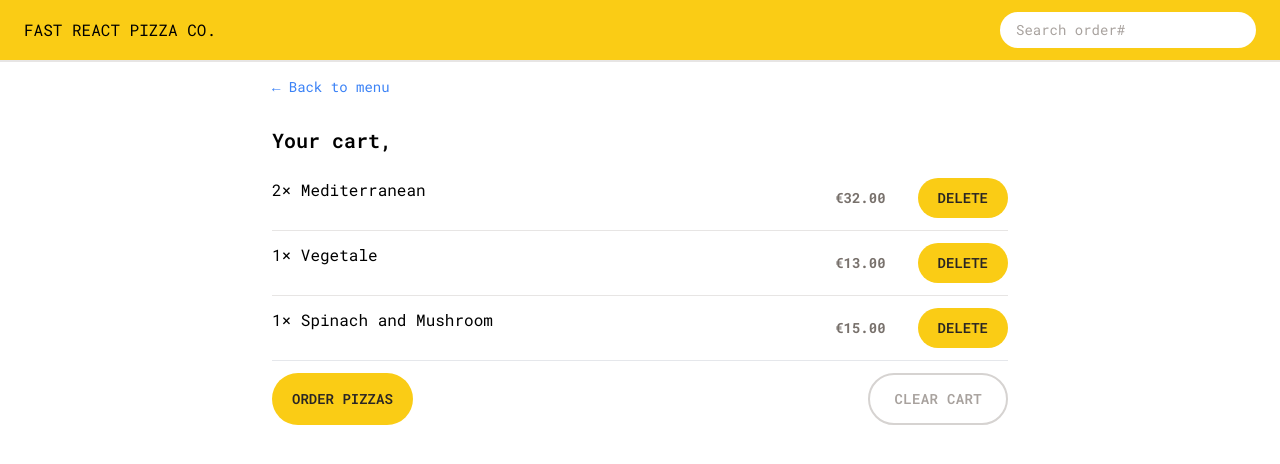
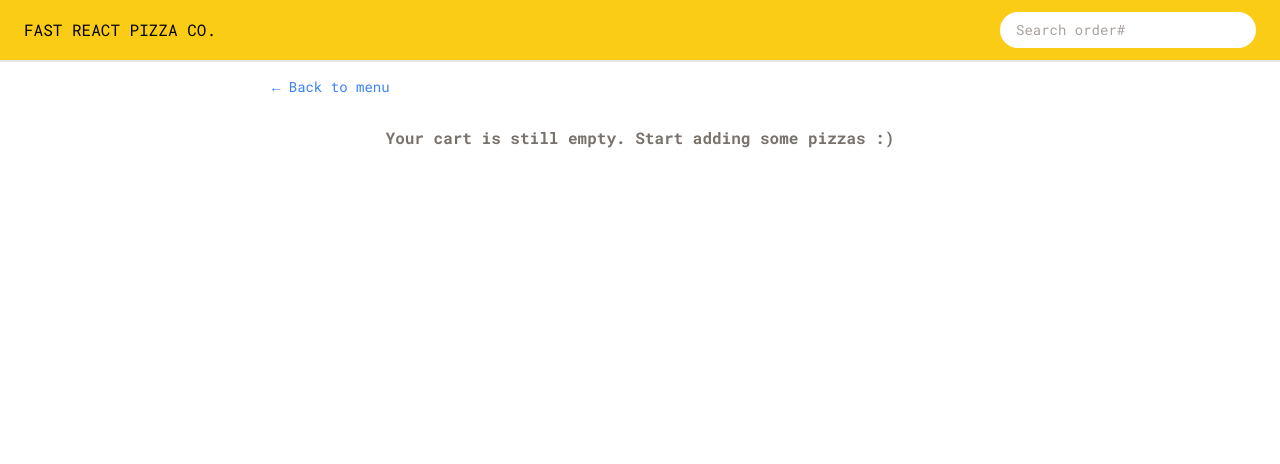
Before and after one commit to merk48/React-Projects--FastReactPizza, a React (Vite) app: page /cart in a window 1280 px wide. Shown: the top 464 px of the page. Built offline with nearby package versions, Linux system fonts and the light colour scheme.

Commit message:
feat: cart view list done

```diff
--- a/src/features/cart/components/CartItem.jsx
+++ b/src/features/cart/components/CartItem.jsx
@@ -1,8 +1,11 @@
+import { useDispatch } from "react-redux";
 import Button from "../../../shared/components/Button";
 import { formatCurrency } from "../../../shared/utils/helpers";
+import { deleteItem } from "../context/cartSlice";
 
 function CartItem({ item }) {
   const { pizzaId, name, quantity, totalPrice } = item;
+  const dispatch = useDispatch();
 
   return (
     <li className="py-3 sm:flex sm:justify-between">
@@ -13,7 +16,9 @@ function CartItem({ item }) {
         <p className="text-sm font-bold text-stone-500">
           {formatCurrency(totalPrice)}
         </p>
-        <Button type="small">Delete</Button>
+        <Button type="small" onClick={() => dispatch(deleteItem(pizzaId))}>
+          Delete
+        </Button>
       </div>
     </li>
   );
--- a/src/features/cart/components/EmptyCart.jsx
+++ b/src/features/cart/components/EmptyCart.jsx
@@ -1,11 +1,12 @@
-import { Link } from "react-router-dom";
+import LinkButton from "../../../shared/components/LinkButton";
 
 function EmptyCart() {
   return (
-    <div>
-      <Link to="/menu">&larr; Back to menu</Link>
-
-      <p>Your cart is still empty. Start adding some pizzas :)</p>
+    <div className="px-4 py-3">
+      <LinkButton to="/menu">&larr; Back to menu</LinkButton>
+      <p className="mx-10 my-7 text-center text-sm font-bold text-stone-500 sm:text-base">
+        Your cart is still empty. Start adding some pizzas :)
+      </p>
     </div>
   );
 }
--- a/src/features/cart/context/cartSlice.js
+++ b/src/features/cart/context/cartSlice.js
@@ -35,6 +35,7 @@ const cartSlice = createSlice({
 export const {
   addItem,
   deleteItem,
+  clearCart,
   increaseItemQuantity,
   decreaseItemQuantity,
 } = cartSlice.actions;
@@ -42,8 +43,11 @@ export const {
 export default cartSlice.reducer;
 
 // use reselect library for better selectors
+
+export const getCart = (state) => state.cart.cart;
+
 export const getTotalCartQuantity = (state) =>
-  state.cart.cart.reduce((acc, item) => acc + item.quanity, 0);
+  state.cart.cart.reduce((acc, item) => acc + item.quantity, 0);
 
 export const getTotalPrice = (state) =>
   state.cart.cart.reduce((acc, item) => acc + item.totalPrice, 0);
--- a/src/features/cart/pages/Cart.jsx
+++ b/src/features/cart/pages/Cart.jsx
@@ -1,41 +1,23 @@
-import { useSelector } from "react-redux";
+import { useDispatch, useSelector } from "react-redux";
 import Button from "../../../shared/components/Button";
 import LinkButton from "../../../shared/components/LinkButton";
 import CartItem from "../components/CartItem";
-
-const fakeCart = [
-  {
-    pizzaId: 12,
-    name: "Mediterranean",
-    quantity: 2,
-    unitPrice: 16,
-    totalPrice: 32,
-  },
-  {
-    pizzaId: 6,
-    name: "Vegetale",
-    quantity: 1,
-    unitPrice: 13,
-    totalPrice: 13,
-  },
-  {
-    pizzaId: 11,
-    name: "Spinach and Mushroom",
-    quantity: 1,
-    unitPrice: 15,
-    totalPrice: 15,
-  },
-];
+import { clearCart, getCart } from "../context/cartSlice";
+import { getUsername } from "../../user/context/userSlice";
+import EmptyCart from "../components/EmptyCart";
 
 function Cart() {
-  const username = useSelector((state) => state.user.username);
+  const username = useSelector(getUsername);
+  const cart = useSelector(getCart);
+  const dispatch = useDispatch();
 
-  const cart = fakeCart;
+  if (!cart.length) return <EmptyCart />;
 
   return (
     <div className="px-4 py-3">
       <LinkButton to="/menu">&larr; Back to menu</LinkButton>
       <h2 className="mt-7 text-xl font-semibold">Your cart, {username}</h2>
+
       <ul className="my-3 flex flex-col divide-y divide-stone-200 border-b">
         {cart.map((item) => (
           <CartItem key={item.pizzaId} item={item} />
@@ -45,7 +27,9 @@ function Cart() {
         <Button type="small" to="/order/new">
           Order pizzas
         </Button>
-        <Button type="secondary">Clear cart</Button>
+        <Button type="secondary" onClick={() => dispatch(clearCart())}>
+          Clear cart
+        </Button>
       </div>
     </div>
   );
--- a/src/features/menu/components/MenuItem.jsx
+++ b/src/features/menu/components/MenuItem.jsx
@@ -12,7 +12,7 @@ function MenuItem({ item }) {
     const newItem = {
       pizzaId: id,
       name: name,
-      quanity: 1,
+      quantity: 1,
       unitPrice,
       totalPrice: unitPrice * 1,
     };
--- a/src/features/user/context/userSlice.js
+++ b/src/features/user/context/userSlice.js
@@ -41,3 +41,5 @@ const userSlice = createSlice({
 
 export const { updateName } = userSlice.actions;
 export default userSlice.reducer;
+
+export const getUsername = (state) => state.user.username;
```
